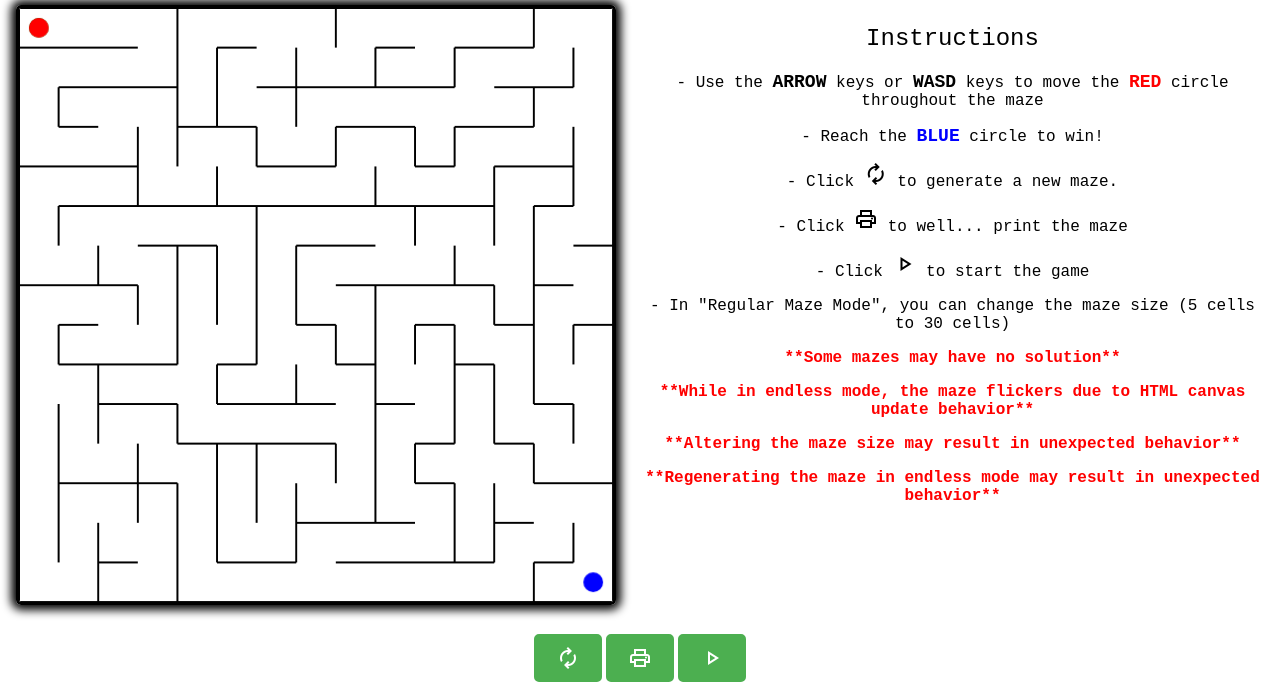
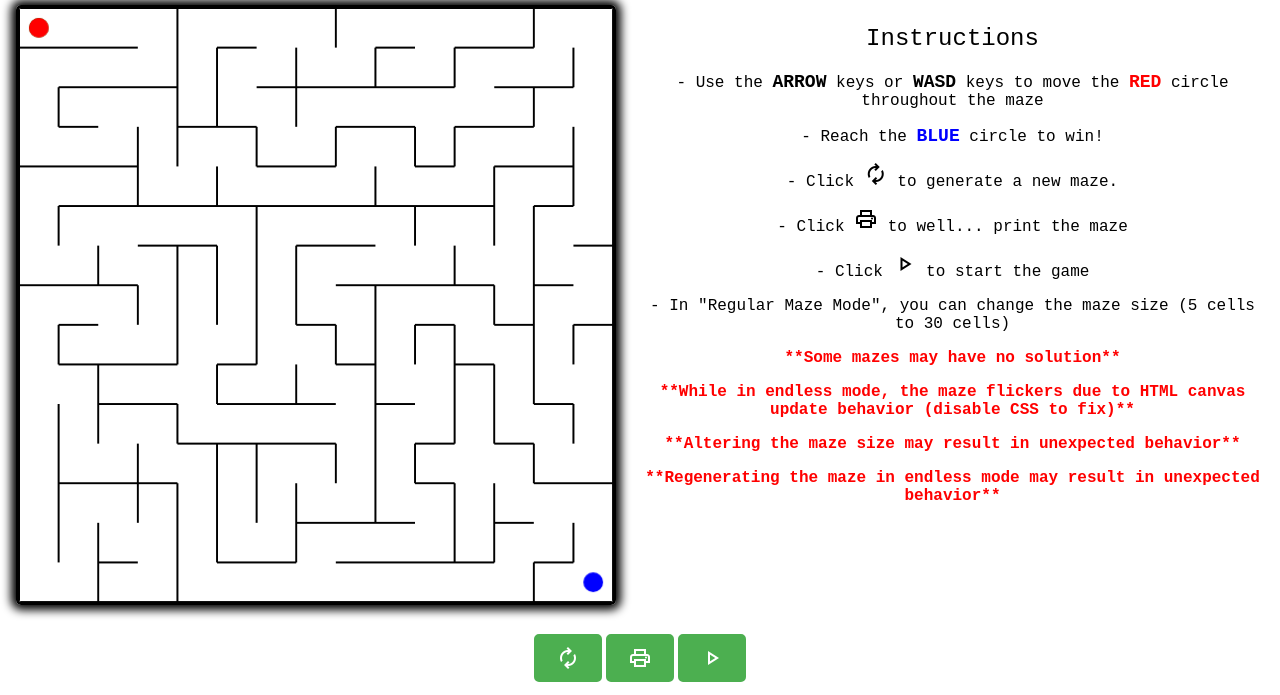
Before and after one commit to lusac111/Mazes, a plain HTML site: page index.html in a window 1280 px wide. Shown: the part 105-800 px from the top of the page. Drawn offline with nearby package versions, Linux system fonts and the light colour scheme.

Commit message:
reworded instructions

```diff
--- a/index.html
+++ b/index.html
@@ -33,7 +33,7 @@
                     </span> to start the game</p>
                 <p>- In "Regular Maze Mode", you can change the maze size (5 cells to 30 cells)</p>
                 <p class="warning">**Some mazes may have no solution**</p>
-                <p class="warning">**While in endless mode, the maze flickers due to HTML canvas update behavior**</p>
+                <p class="warning">**While in endless mode, the maze flickers due to HTML canvas update behavior (disable CSS to fix)**</p>
                 <p class="warning">**Altering the maze size may result in unexpected behavior**</p>
                 <p class="warning">**Regenerating the maze in endless mode may result in unexpected behavior**</p>
             </div>
```
